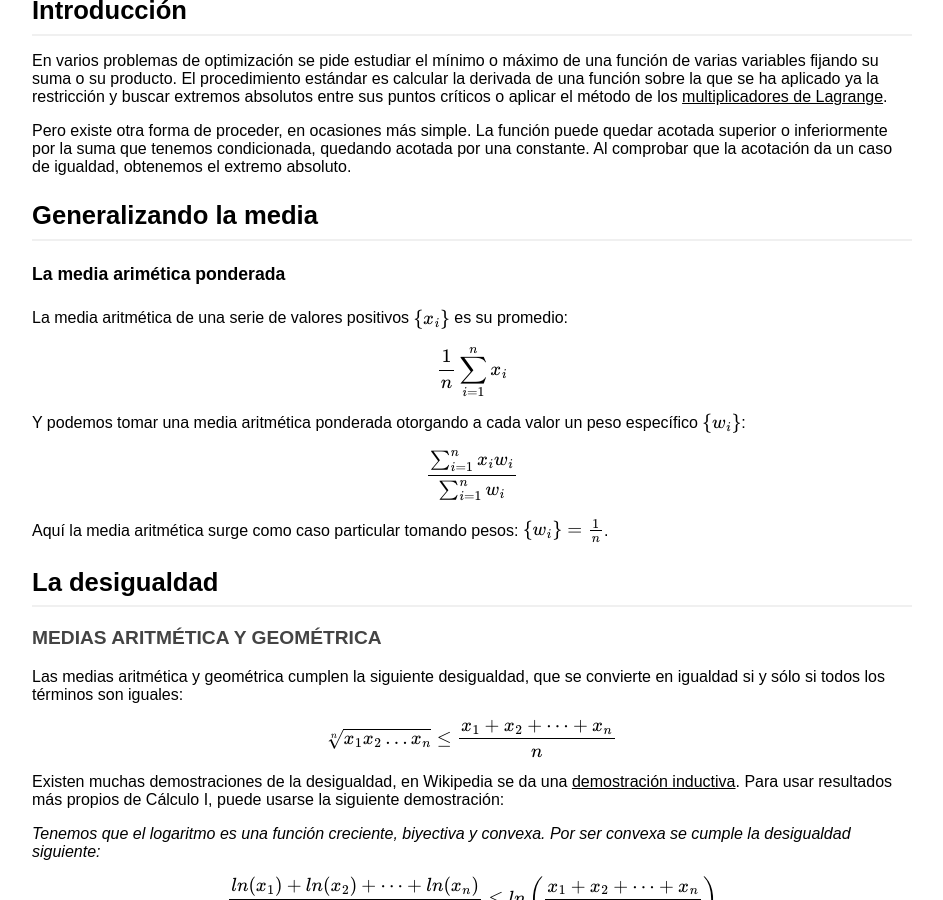
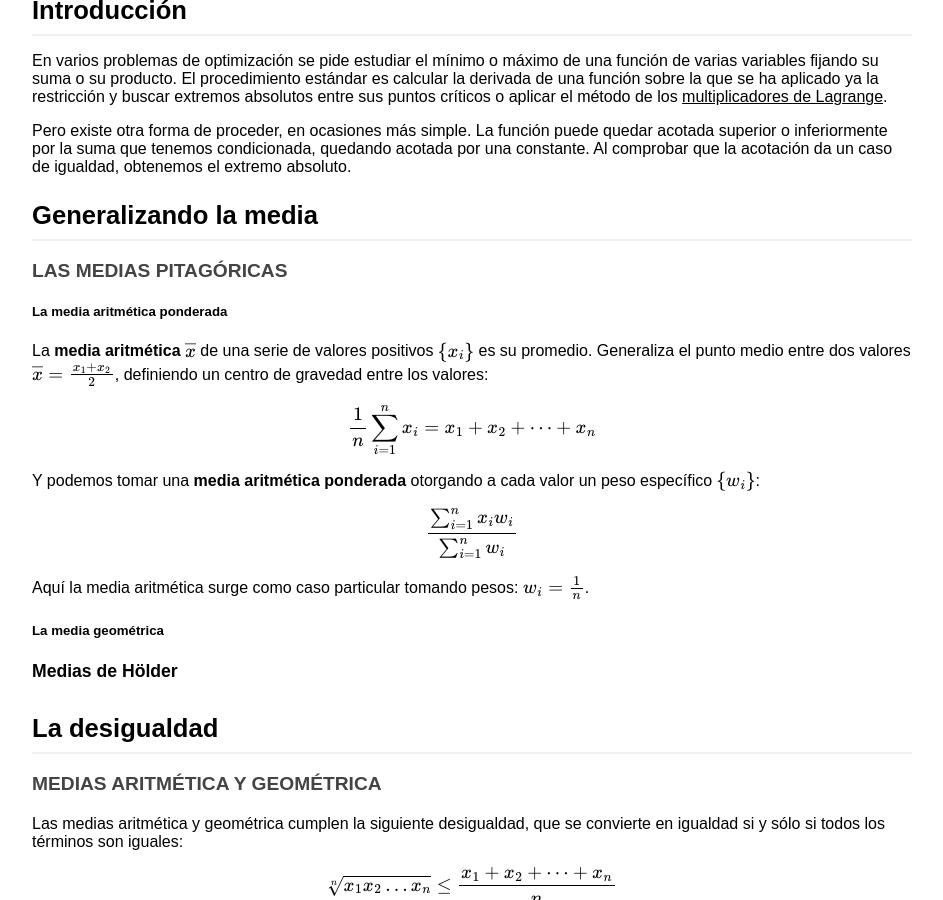
Before and after one commit to libreim/blog, a Jekyll site: the page built from _posts/2014-4-12-desigualdad-medias.md, in a window 1280 px wide and 900 px high, scrolled down 222 px. Shown: the whole window, without its empty margins (168-1111 px from the left). Built offline with Jekyll 4.4.1, drawn with Linux system fonts in a browser that asks for light colours; formulas are drawn with MathJax 3; comment, search, counter and statistics services are not loaded.

Commit message:
[Medias] Media artimética ponderada.

```diff
--- a/_posts/2014-4-12-desigualdad-medias.md
+++ b/_posts/2014-4-12-desigualdad-medias.md
@@ -24,18 +24,30 @@ absoluto.
 
 ## Generalizando la media
 
-#### La media arimética ponderada
+### Las medias pitagóricas
 
-La media aritmética de una serie de valores positivos `$\{x_i\}$` es su promedio:
+##### La media aritmética ponderada
+La **media aritmética** `$\overline{x}$` de una serie de valores positivos `$\{x_i\}$` es su promedio.
+Generaliza el punto medio entre dos valores `$\overline{x} = \frac{x_1+x_2}{2}$`,
+definiendo un centro de gravedad entre los valores:
 
-`$$ \frac{1}{n} \sum_{i=1}^n x_i $$`
+`$$ \frac{1}{n} \sum_{i=1}^n x_i = x_1 + x_2 + \dots + x_n $$`
 
-Y podemos tomar una media aritmética ponderada otorgando a cada valor un peso
+Y podemos tomar una **media aritmética ponderada** otorgando a cada valor un peso
 específico `$\{w_i\}$`:
 
 `$$ \frac{\sum_{i=1}^n x_iw_i}{\sum_{i=1}^n w_i}  $$`
 
-Aquí la media aritmética surge como caso particular tomando pesos: `$\{w_i\} = \frac{1}{n}$`.
+Aquí la media aritmética surge como caso particular tomando pesos: `$w_i = \frac{1}{n}$`.
+
+##### La media geométrica
+
+
+
+#### Medias de Hölder
+
+
+
 
 ## La desigualdad
 
```
